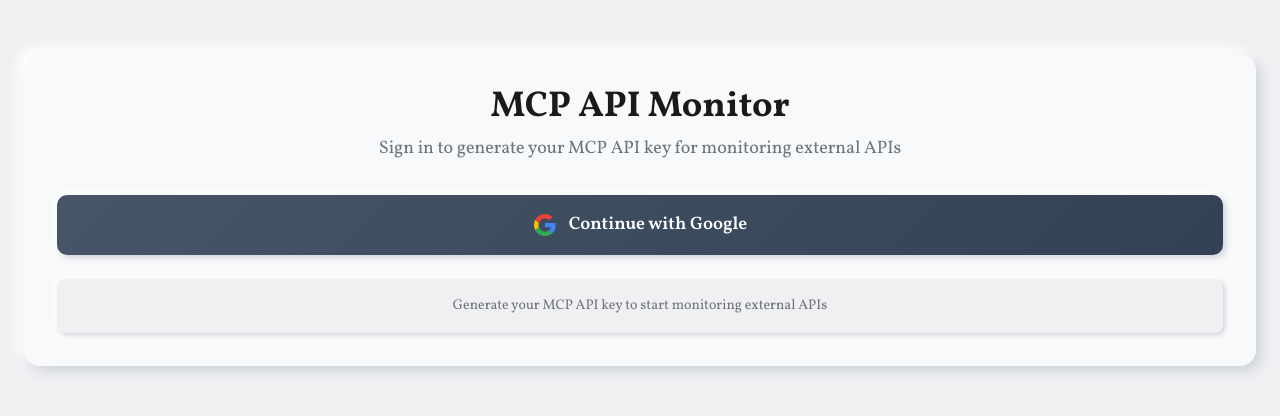
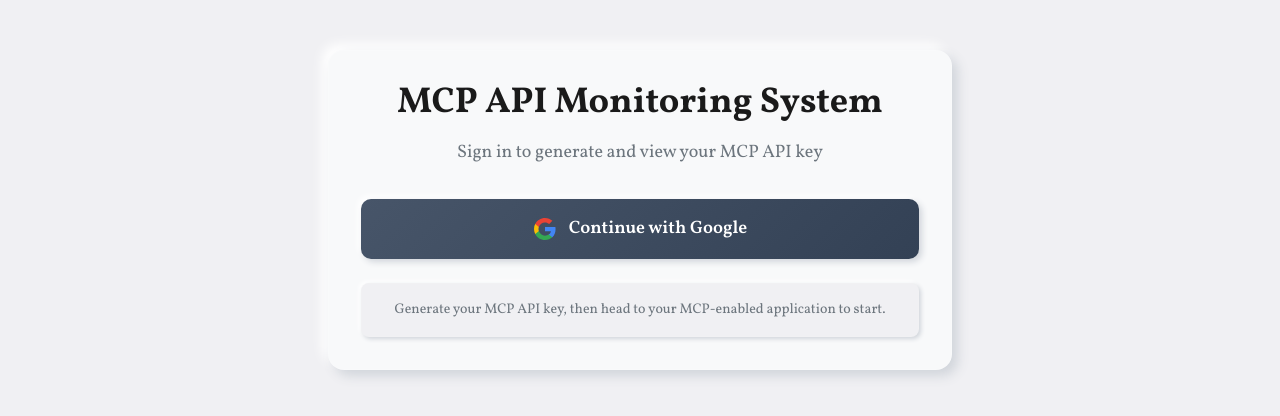
Before and after one commit to IsithaT/MCP-Hackathon, a Next.js app in the folder keygenServer/client/: page / in a window 1280 px wide. Shown: the part 190-606 px from the top of the page. Built offline with nearby package versions, Linux system fonts and the light colour scheme; no server answers.

Commit message:
updated text

```diff
--- a/keygenServer/client/app/main/page.tsx
+++ b/keygenServer/client/app/main/page.tsx
@@ -84,7 +84,7 @@
                 Welcome back, {userDisplayName}!
               </h1>
               <p className="text-sm md:text-base text-secondary">
-                Generate your MCP API key for monitoring external APIs
+                Generate your MCP API key for monitoring APIs
               </p>
             </div>            <button
               onClick={() => auth.signOut().then(() => router.push('/'))}
@@ -130,7 +130,7 @@
                     </code>
                   </div>
                   <p className="text-xs text-secondary mt-2">
-                    Keep this MCP API key secure - use it for monitoring external APIs
+                    Keep this key secure
                   </p>
                 </div>
               )}              {error && (
@@ -174,15 +174,15 @@
               <div className="space-y-3 text-sm text-secondary">
                 <div className="flex items-start space-x-3">
                   <span className="flex-shrink-0 w-5 h-5 bg-slate-600 text-white rounded-full flex items-center justify-center text-xs font-semibold">1</span>
-                  <p>Use this key with the MCP API monitoring system to track external APIs</p>
+                  <p>Use this key with the MCP API monitoring system to track APIs</p>
                 </div>
                 <div className="flex items-start space-x-3">
                   <span className="flex-shrink-0 w-5 h-5 bg-slate-600 text-white rounded-full flex items-center justify-center text-xs font-semibold">2</span>
-                  <p>Set up API monitoring rules for automated external API calls</p>
+                  <p>Set up API monitoring rules for automated API calls</p>
                 </div>
                 <div className="flex items-start space-x-3">
                   <span className="flex-shrink-0 w-5 h-5 bg-slate-600 text-white rounded-full flex items-center justify-center text-xs font-semibold">3</span>
-                  <p>Monitor API responses and receive alerts when external services change</p>
+                  <p>Monitor API responses and receive alerts when services change</p>
                 </div>
               </div>
             </div>
--- a/keygenServer/client/app/page.tsx
+++ b/keygenServer/client/app/page.tsx
@@ -16,13 +16,15 @@
     }
   };
 
-  return (<div className="min-h-screen flex items-center justify-center p-3 md:p-6">
-    <div className="neuro-container w-full max-w-md p-4 md:p-8">        <div className="text-center mb-6 md:mb-8">
-      <h1 className="text-2xl md:text-4xl font-bold mb-2 text-primary">
-        MCP API Monitor
+  return (
+    <div className="min-h-screen flex items-center justify-center p-3 md:p-6 max-w-2xl mx-auto">
+      <div className="neuro-container w-full max-w-md p-4 md:p-8">
+        <div className="text-center mb-6 md:mb-8">
+          <h1 className="text-2xl md:text-4xl font-bold mb-4 text-primary">
+            MCP API Monitoring System
           </h1>
           <p className="text-sm md:text-lg text-secondary">
-        Sign in to generate your MCP API key for monitoring external APIs
+            Sign in to generate and view your MCP API key
           </p>
         </div>
         <div className="space-y-4 md:space-y-6">
@@ -41,7 +43,7 @@
 
           <div className="neuro-display p-4">
             <p className="text-sm text-secondary text-center">
-            Generate your MCP API key to start monitoring external APIs
+              Generate your MCP API key, then head to your MCP-enabled application to start.
             </p>
           </div>
         </div>
```
Lines whose indentation alone changed are shown as unchanged.
